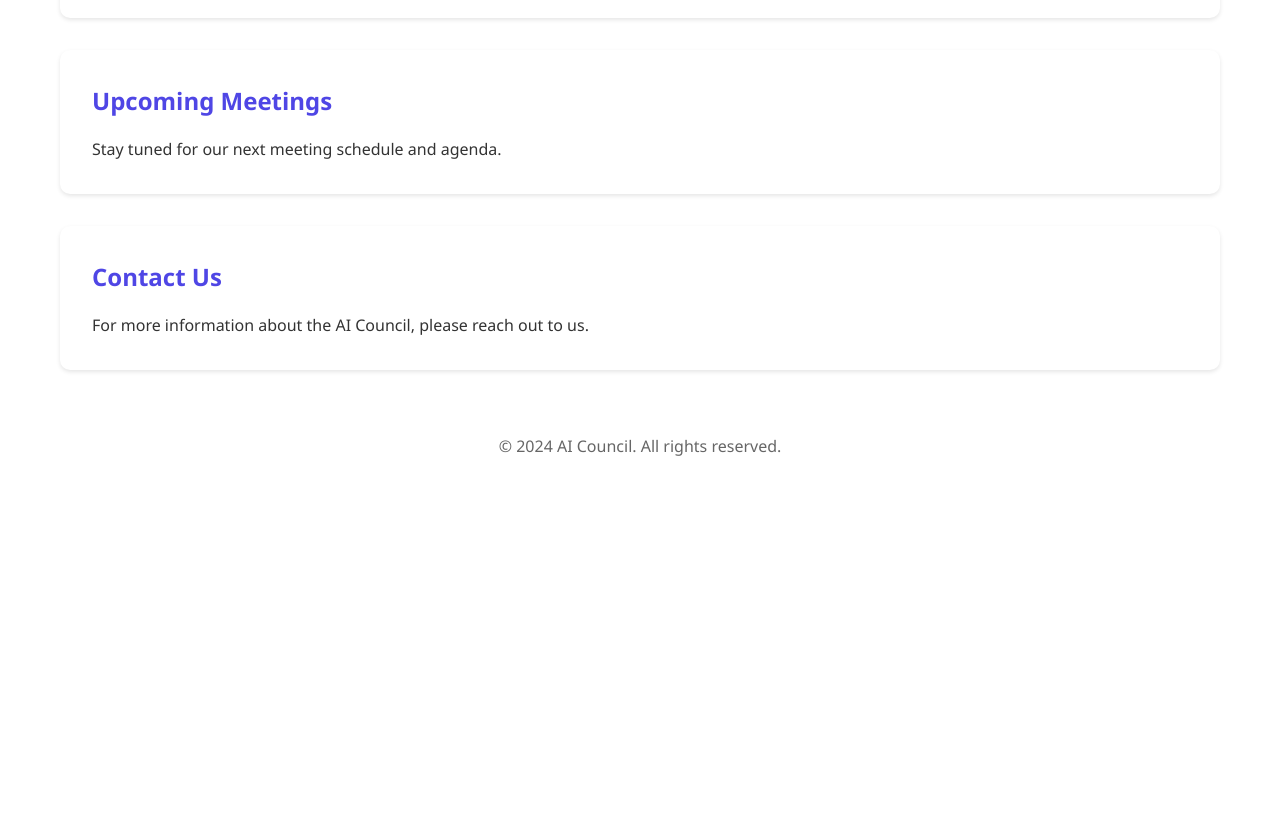
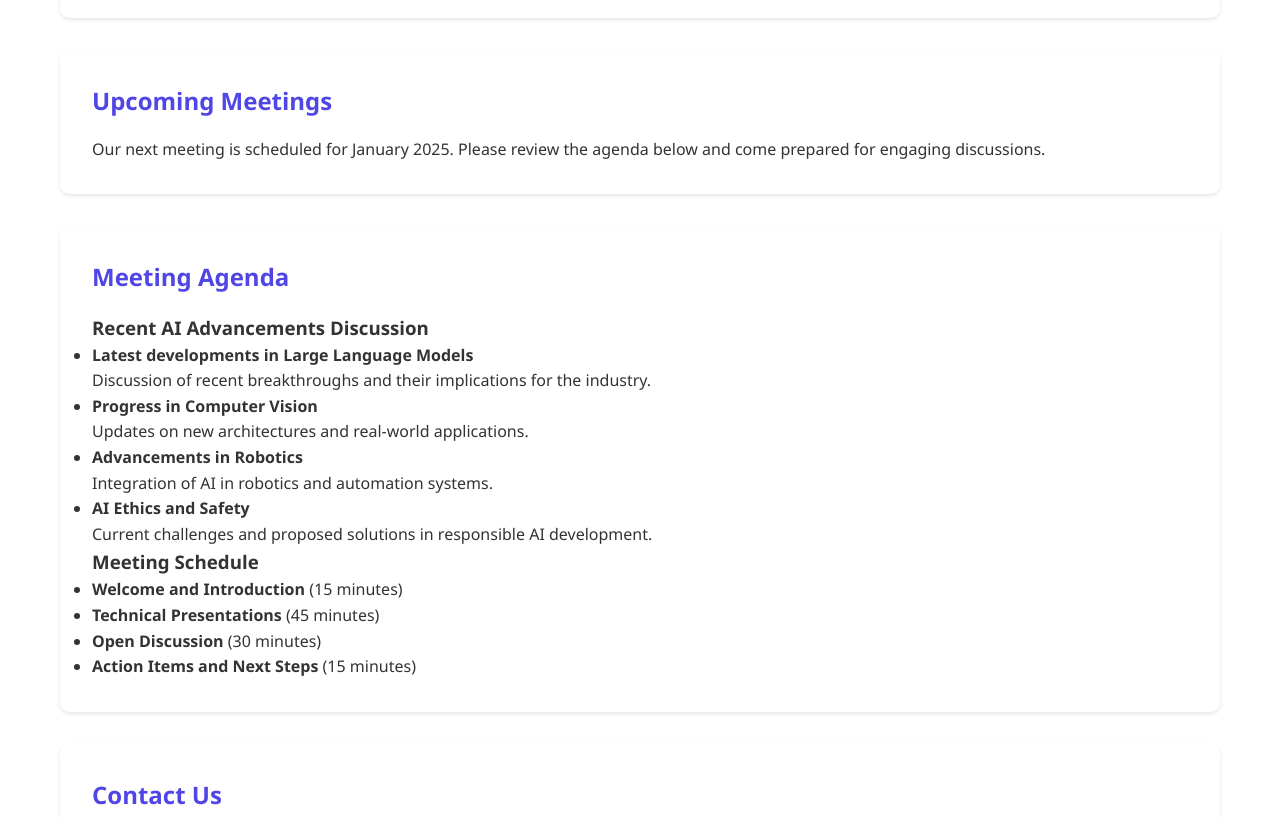
Before and after one commit to robertredbox/AI-Council, a plain HTML site: page index.html in a window 1280 px wide. Shown: the part 340-1157 px from the top of the page. Before the commit the page ends 832 px from the top, so only its background shows below. Drawn offline with Linux system fonts and the light colour scheme.

Commit message:
Add detailed agenda section for upcoming meeting

```diff
--- a/index.html
+++ b/index.html
@@ -13,6 +13,7 @@
             <ul>
                 <li><a href="#about">About</a></li>
                 <li><a href="#meetings">Meetings</a></li>
+                <li><a href="#agenda">Agenda</a></li>
                 <li><a href="#contact">Contact</a></li>
             </ul>
         </nav>
@@ -26,7 +27,42 @@
 
         <section id="meetings">
             <h2>Upcoming Meetings</h2>
-            <p>Stay tuned for our next meeting schedule and agenda.</p>
+            <p>Our next meeting is scheduled for January 2025. Please review the agenda below and come prepared for engaging discussions.</p>
+        </section>
+
+        <section id="agenda">
+            <h2>Meeting Agenda</h2>
+            <div class="agenda-section">
+                <h3>Recent AI Advancements Discussion</h3>
+                <ul>
+                    <li>
+                        <strong>Latest developments in Large Language Models</strong>
+                        <p>Discussion of recent breakthroughs and their implications for the industry.</p>
+                    </li>
+                    <li>
+                        <strong>Progress in Computer Vision</strong>
+                        <p>Updates on new architectures and real-world applications.</p>
+                    </li>
+                    <li>
+                        <strong>Advancements in Robotics</strong>
+                        <p>Integration of AI in robotics and automation systems.</p>
+                    </li>
+                    <li>
+                        <strong>AI Ethics and Safety</strong>
+                        <p>Current challenges and proposed solutions in responsible AI development.</p>
+                    </li>
+                </ul>
+            </div>
+
+            <div class="agenda-section">
+                <h3>Meeting Schedule</h3>
+                <ul>
+                    <li><strong>Welcome and Introduction</strong> (15 minutes)</li>
+                    <li><strong>Technical Presentations</strong> (45 minutes)</li>
+                    <li><strong>Open Discussion</strong> (30 minutes)</li>
+                    <li><strong>Action Items and Next Steps</strong> (15 minutes)</li>
+                </ul>
+            </div>
         </section>
 
         <section id="contact">
```
